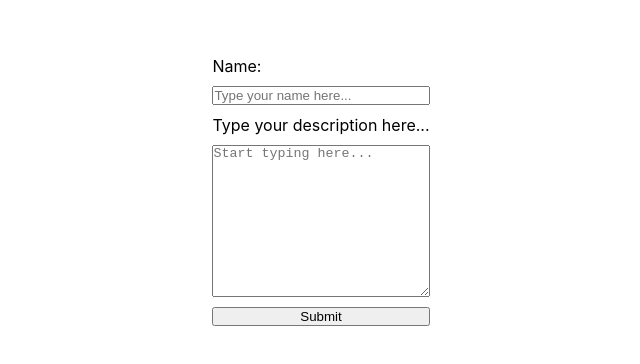
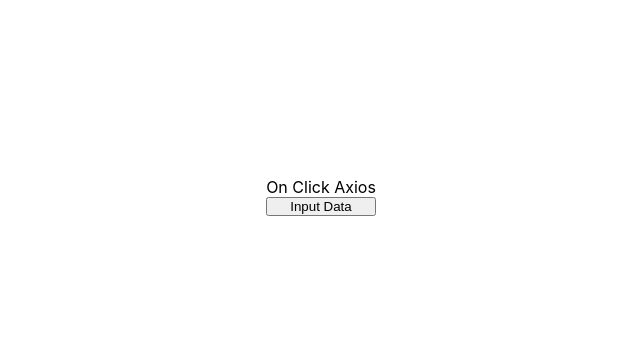
Before and after one commit to chloeyeo/2024ReactPractice, a React (Create React App) app in the folder my-react-app/: page / in a window 1280 px wide. Shown: the part 204-568 px from the top of the page, without its empty margins (319-959 px from the left). Built offline with nearby package versions, Linux system fonts and the light colour scheme.

Commit message:
axios to get data and view as list

```diff
--- a/my-react-app/package.json
+++ b/my-react-app/package.json
@@ -6,6 +6,7 @@
     "@testing-library/jest-dom": "^5.17.0",
     "@testing-library/react": "^13.4.0",
     "@testing-library/user-event": "^13.5.0",
+    "axios": "^1.6.8",
     "react": "^18.2.0",
     "react-dom": "^18.2.0",
     "react-scripts": "5.0.1",
--- a/my-react-app/src/App.js
+++ b/my-react-app/src/App.js
@@ -1,96 +1,33 @@
 import React, { useState } from "react";
+import axios from "axios";
 import "./assets/css/style.scss";
-import ListDataModal from "./components/ListDataModal";
-// 1. npm i sass
-// 2. create style.scss file in css folder in assets folder in src folder.
-// 3. import style.scss file from App.js
+// 1. npm i axios
+// 2. import axios from "axios"
 
 const App = () => {
-  const [viewData, setViewData] = useState([]);
-  const [openModal, setOpenModal] = useState(false);
-  const [name, setName] = useState("");
-  const [description, setDescription] = useState("");
-  // const [clicked, setClicked] = useState(false);
-  const [listIndex, setListIndex] = useState(0);
-  function submitHandler() {
-    // setClicked(true);
-    let newViewData = [...viewData];
-    // list.push(item) pushes item to END of list,
-    // but list.unshift(item) pushes item to FRONT of list!
-    // problem with unshift() is that it takes out all the existing data in list
-    // THEN puts newData at front then adds all exisitng data back into list
-    // so unshift() takes up more memory! so is not good practice.
-    newViewData.push({ name: name, description: description });
-    setViewData(newViewData);
-    setName(""); // to clear input data in <input>
-    setDescription("");
-    // console.log(viewData);
-  }
-  function nameHandler(event) {
-    setName(event.target.value);
-    // setClicked(false);
-  }
-  function descriptionHandler(event) {
-    setDescription(event.target.value);
-    // setClicked(false);
-  }
-  function listClickHandler(index) {
-    setOpenModal(true);
-    setListIndex(index);
-  }
-  function closeModal() {
-    setOpenModal(false);
+  const [posts, setPosts] = useState([]);
+  async function insertData() {
+    try {
+      const response = await axios.get(
+        "https://jsonplaceholder.typicode.com/posts?_page=1&_limit=20"
+      );
+      console.log(response.data);
+      setPosts(response.data);
+    } catch (error) {
+      console.error(error);
+    }
   }
   return (
     <>
-      <div className="inputArea">
-        {/* with htmlFor, when click on label, the input with id name gets lighted up for user to input */}
-        <label htmlFor="name">Name: </label>
-        <input
-          type="text"
-          id="name"
-          onChange={(event) => {
-            nameHandler(event);
-          }}
-          placeholder="Type your name here..."
-          value={name}
-        />
-        <label htmlFor="description">Type your description here...</label>
-        <textarea
-          id="description"
-          rows="10"
-          placeholder="Start typing here..."
-          value={description}
-          onChange={(event) => {
-            descriptionHandler(event);
-          }}
-        />
-        <button onClick={submitHandler}>Submit</button>
-      </div>
-      <div className="listArea">
-        <ul className="dataList">
-          {viewData.map((object, index) => {
-            return (
-              <li
-                key={index}
-                onClick={() => {
-                  listClickHandler(index);
-                }}
-              >
-                {index + 1}. {object.name}
-              </li>
-            );
-          })}
-        </ul>
-        {openModal ? (
-          <ListDataModal
-            openModal={openModal}
-            closeModal={closeModal}
-            dataList={viewData}
-            listIndex={listIndex}
-          />
-        ) : null}
-      </div>
+      <div>On Click Axios</div>
+      <button onClick={insertData}>Input Data</button>
+      <ul>
+        {posts.length > 0
+          ? posts.map((post, index) => {
+              return <li key={index}>{post.title}</li>;
+            })
+          : null}
+      </ul>
     </>
   );
 };
```
Also changed, not shown: my-react-app/src/App_listModalView.js (added, +98 -0 lines), 1 other file (tests, documents, lock files or other folders).
